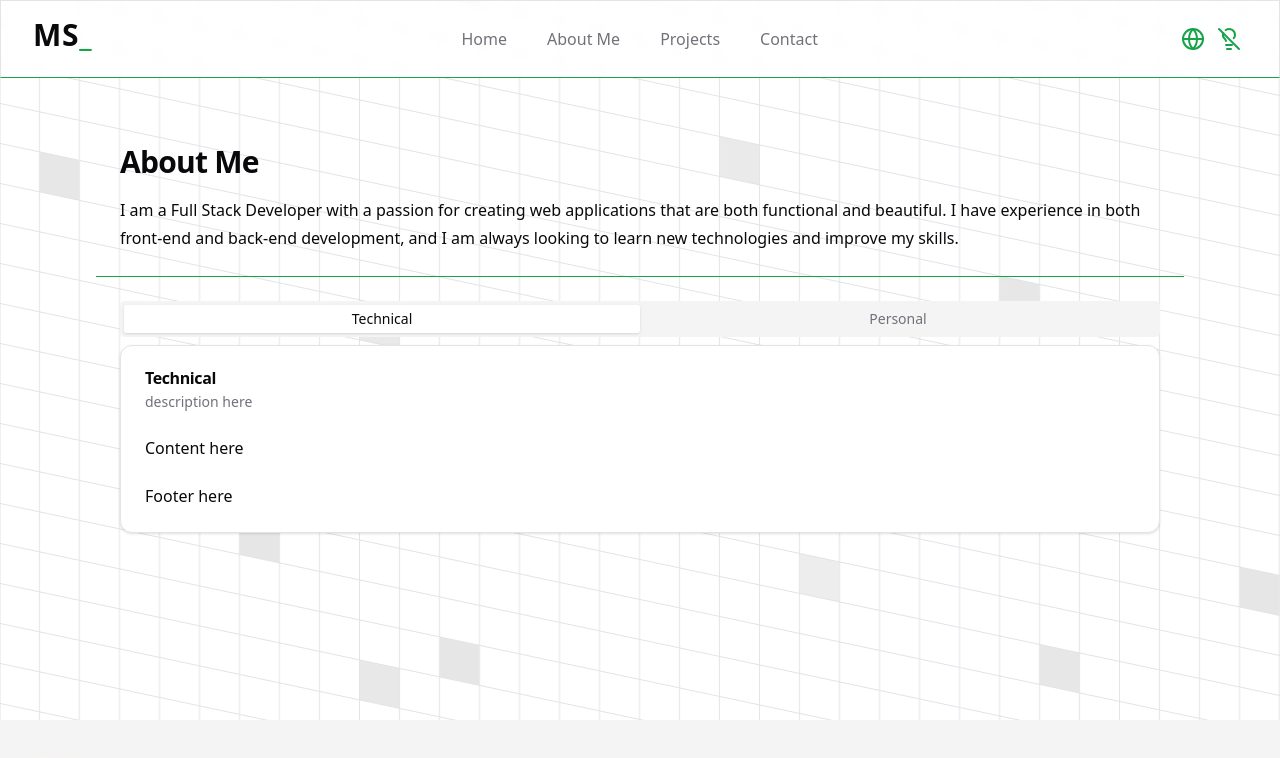
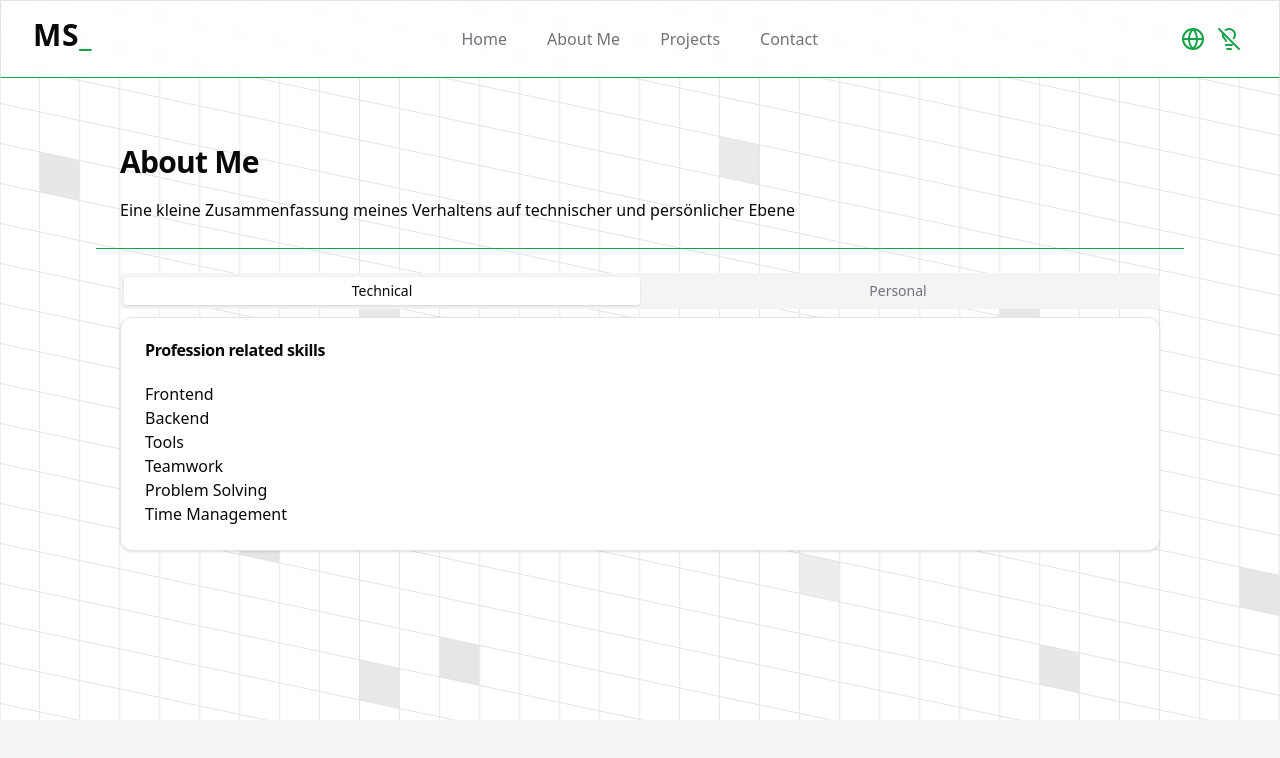
Before and after one commit to MScheltjens/portfolio, a Next.js app: page /en/about in a window 1280 px wide. Shown: the top 758 px of the page. Built offline with nearby package versions, Linux system fonts and the light colour scheme.

Commit message:
basic data for aboutPage

```diff
--- a/app/[lang]/(informative)/about/page.tsx
+++ b/app/[lang]/(informative)/about/page.tsx
@@ -1,13 +1,5 @@
 import { PageHeading } from '@/components/page-heading';
-import {
-  Card,
-  CardContent,
-  CardDescription,
-  CardFooter,
-  CardHeader,
-  CardTitle
-} from '@/components/ui/card';
-
+import { Card, CardContent, CardHeader, CardTitle } from '@/components/ui/card';
 import { Tabs, TabsContent, TabsList, TabsTrigger } from '@/components/ui/tabs';
 import { Locale } from '@/i18/config';
 import { getDictionary } from '@/i18/get-dictionary';
@@ -19,39 +11,43 @@ type Props = {
 };
 
 export default async function Page({ params: { lang } }: Props) {
-  const dictionary = await getDictionary(lang);
+  const { aboutPage: about } = await getDictionary(lang);
 
   return (
     <>
-      <PageHeading
-        title={dictionary['aboutPage'].title}
-        description={dictionary['aboutPage'].description}
-      />
+      <PageHeading title={about.title} description={about.description} />
 
       <section className="mt-6 sm:px-6">
         <Tabs defaultValue="technical" className="w-full">
           <TabsList className="grid w-full grid-cols-2">
-            <TabsTrigger value="technical">Technical</TabsTrigger>
-            <TabsTrigger value="personal">Personal</TabsTrigger>
+            <TabsTrigger value="technical">{about.tabs.technical}</TabsTrigger>
+            <TabsTrigger value="personal">{about.tabs.personal}</TabsTrigger>
           </TabsList>
           <TabsContent value="technical">
             <Card>
               <CardHeader>
-                <CardTitle>Technical</CardTitle>
-                <CardDescription>description here</CardDescription>
+                <CardTitle>{about.profession.title}</CardTitle>
+                {/* <CardDescription>{about.technical.}</CardDescription> */}
               </CardHeader>
-              <CardContent>Content here</CardContent>
-              <CardFooter>Footer here</CardFooter>
+              <CardContent>
+                <h3>{about.profession.frontend}</h3>
+                <h3>{about.profession.backend}</h3>
+                <h3>{about.profession.tools}</h3>
+                <h3>{about.profession.teamwork}</h3>
+                <h3>{about.profession.problemSolving}</h3>
+                <h3>{about.profession.timeManagement}</h3>
+              </CardContent>
+              {/* <CardFooter>Footer here</CardFooter> */}
             </Card>
           </TabsContent>
           <TabsContent value="personal">
             <Card>
               <CardHeader>
-                <CardTitle>Personal</CardTitle>
-                <CardDescription>description here</CardDescription>
+                <CardTitle>{about.personal.title}</CardTitle>
+                {/* <CardDescription>description here</CardDescription> */}
               </CardHeader>
-              <CardContent>Content here</CardContent>
-              <CardFooter>Footer here </CardFooter>
+              <CardContent></CardContent>
+              {/* <CardFooter>Footer here </CardFooter> */}
             </Card>
           </TabsContent>
         </Tabs>
--- a/app/[lang]/(informative)/contact/page.tsx
+++ b/app/[lang]/(informative)/contact/page.tsx
@@ -10,16 +10,13 @@ type Props = {
 };
 
 export default async function Page({ params: { lang } }: Props) {
-  const dictionary = await getDictionary(lang);
+  const { contactPage: contact } = await getDictionary(lang);
 
   return (
     <>
-      <PageHeading
-        title={dictionary['contactPage'].title}
-        description={dictionary['contactPage'].description}
-      />
+      <PageHeading title={contact.title} description={contact.description} />
       <section className="sm:px-6">
-        <ContactForm dictionary={dictionary['contactForm']} />
+        <ContactForm dictionary={contact.contactForm} />
       </section>
     </>
   );
--- a/app/[lang]/(informative)/layout.tsx
+++ b/app/[lang]/(informative)/layout.tsx
@@ -32,7 +32,6 @@ export default async function InformativeLayout({
         {children}
       </main>
       <Footer />
-      {/* <div className="-z-50"> */}
       <AnimatedGridPattern
         numSquares={30}
         maxOpacity={0.1}
@@ -42,7 +41,6 @@ export default async function InformativeLayout({
           'inset-x-0 inset-y-[-30%] h-[200%] skew-y-12'
         )}
       />
-      {/* </div> */}
     </div>
   );
 }
--- a/app/[lang]/(informative)/page.tsx
+++ b/app/[lang]/(informative)/page.tsx
@@ -9,11 +9,11 @@ type Props = {
 };
 
 export default async function Home({ params: { lang } }: Props) {
-  const dictionary = await getDictionary(lang);
+  const { homePage } = await getDictionary(lang);
 
   return (
     <section>
-      <Hero {...dictionary['homePage']} />
+      <Hero {...homePage} />
     </section>
   );
 }
--- a/app/[lang]/(informative)/projects/page.tsx
+++ b/app/[lang]/(informative)/projects/page.tsx
@@ -18,14 +18,11 @@ type Props = {
 };
 
 export default async function Page({ params: { lang } }: Props) {
-  const dictionary = await getDictionary(lang);
+  const { projectsPage: projects } = await getDictionary(lang);
 
   return (
     <>
-      <PageHeading
-        title={dictionary['projectsPage'].title}
-        description={dictionary['projectsPage'].description}
-      />
+      <PageHeading title={projects.title} description={projects.description} />
       <section className="sm:px-6">
         <BentoGrid className="mt-6 w-full lg:grid-rows-3">
           {features.map((feature) => (
--- a/i18/dictionaries/de.json
+++ b/i18/dictionaries/de.json
@@ -8,7 +8,25 @@
 
   "aboutPage": {
     "title": "Über mich",
-    "description": "Ich bin ein Full Stack Entwickler mit einer Leidenschaft für die Erstellung von Webanwendungen, die funktional und schön sind. Ich habe Erfahrung in der Front-End- und Back-End-Entwicklung und bin immer auf der Suche nach neuen Technologien und der Verbesserung meiner Fähigkeiten."
+    "description": "Eine kleine Zusammenfassung meines Verhaltens auf technischer und persönlicher Ebene",
+    "tabs": {
+      "technical": "Technisch",
+      "personal": "Persönlich"
+    },
+    "profession": {
+      "title": "Berufsbezogene Fähigkeiten",
+      "frontend": "Frontend",
+      "backend": "Backend",
+      "databases": "Datenbanken",
+      "tools": "Werkzeuge",
+      "communication": "Kommunikation",
+      "teamwork": "Teamarbeit",
+      "problemSolving": "Problemlösung",
+      "timeManagement": "Zeitmanagement"
+    },
+    "personal": {
+      "title": "Persönliches Leben"
+    }
   },
   "projectsPage": {
     "title": "Projekte",
@@ -16,7 +34,18 @@
   },
   "contactPage": {
     "title": "Kontaktiere mich",
-    "description": "Wenn Sie Fragen haben oder zusammenarbeiten möchten, zögern Sie bitte nicht, mich zu kontaktieren."
+    "description": "Wenn Sie Fragen haben oder zusammenarbeiten möchten, zögern Sie bitte nicht, mich zu kontaktieren.",
+    "contactForm": {
+      "name": "Name",
+      "email": "E-Mail",
+      "message": "Nachricht",
+      "send": "Senden",
+      "submitting": "Senden...",
+      "toast": {
+        "success": "Nachricht erfolgreich gesendet!",
+        "error": "Ein Fehler ist aufgetreten. Bitte versuchen Sie es erneut."
+      }
+    }
   },
   "navigation": {
     "home": "Startseite",
@@ -24,17 +53,6 @@
     "projects": "Projekte",
     "contact": "Kontakt"
   },
-  "contactForm": {
-    "name": "Name",
-    "email": "E-Mail",
-    "message": "Nachricht",
-    "send": "Senden",
-    "submitting": "Senden...",
-    "toast": {
-      "success": "Nachricht erfolgreich gesendet!",
-      "error": "Ein Fehler ist aufgetreten. Bitte versuchen Sie es erneut."
-    }
-  },
   "construction": {
     "title": "In Bearbeitung..."
   }
--- a/i18/dictionaries/en.json
+++ b/i18/dictionaries/en.json
@@ -7,11 +7,40 @@
   },
   "aboutPage": {
     "title": "About Me",
-    "description": "I am a Full Stack Developer with a passion for creating web applications that are both functional and beautiful. I have experience in both front-end and back-end development, and I am always looking to learn new technologies and improve my skills."
+    "description": "Eine kleine Zusammenfassung meines Verhaltens auf technischer und persönlicher Ebene",
+    "tabs": {
+      "technical": "Technical",
+      "personal": "Personal"
+    },
+    "profession": {
+      "title": "Profession related skills",
+      "frontend": "Frontend",
+      "backend": "Backend",
+      "databases": "Databases",
+      "tools": "Tools",
+      "communication": "Communication",
+      "teamwork": "Teamwork",
+      "problemSolving": "Problem Solving",
+      "timeManagement": "Time Management"
+    },
+    "personal": {
+      "title": "Personal life"
+    }
   },
   "contactPage": {
     "title": "Contact Me",
-    "description": "If you have any questions or would like to work together, please feel free to contact me. "
+    "description": "If you have any questions or would like to work together, please feel free to contact me.",
+    "contactForm": {
+      "name": "Name",
+      "email": "Email",
+      "message": "Message",
+      "send": "Send",
+      "submitting": "Sending...",
+      "toast": {
+        "success": "Message sent successfully!",
+        "error": "An error occurred. Please try again."
+      }
+    }
   },
   "projectsPage": {
     "title": "Projects",
@@ -23,17 +52,6 @@
     "projects": "Projects",
     "contact": "Contact"
   },
-  "contactForm": {
-    "name": "Name",
-    "email": "Email",
-    "message": "Message",
-    "send": "Send",
-    "submitting": "Sending...",
-    "toast": {
-      "success": "Message sent successfully!",
-      "error": "An error occurred. Please try again."
-    }
-  },
   "construction": {
     "title": "Under Construction..."
   }
```
